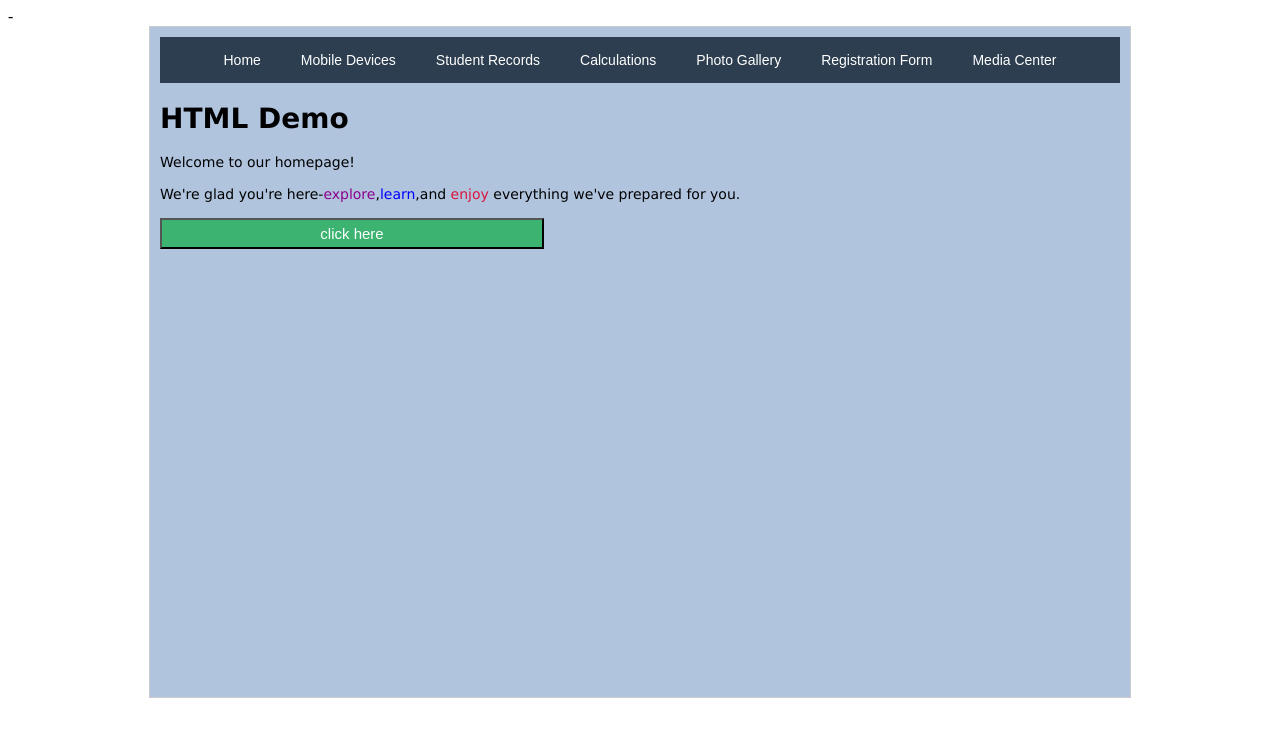
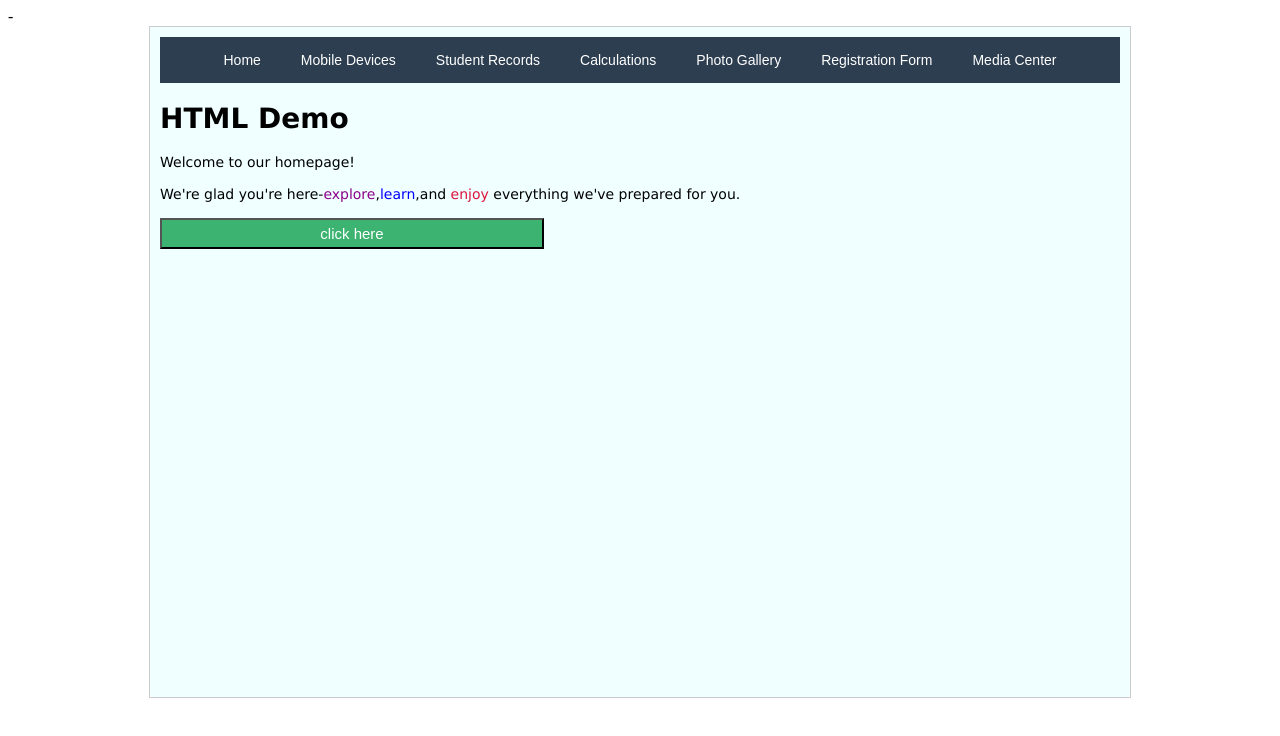
Before and after one commit to Akanksha-codes5/html-mini-project, a plain HTML site: page index.htm in a window 1280 px wide. Drawn offline with Linux system fonts and the light colour scheme.

Commit message:
CSS changes

```diff
--- a/css/styles.css
+++ b/css/styles.css
@@ -15,7 +15,7 @@
     width: 960px;
     border: 1px solid #ccc;
     padding: 10px;
-    background-color: lightsteelblue;
+    background-color:azure;
     font-family: Verdana, Geneva, Tahoma, sans-serif;
     font-size: 14px;
     min-height: 650px;
```
